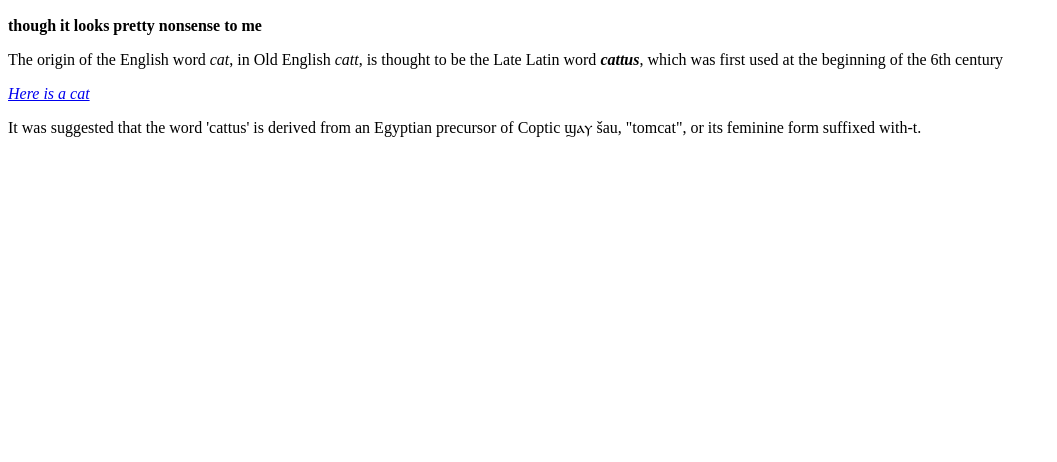
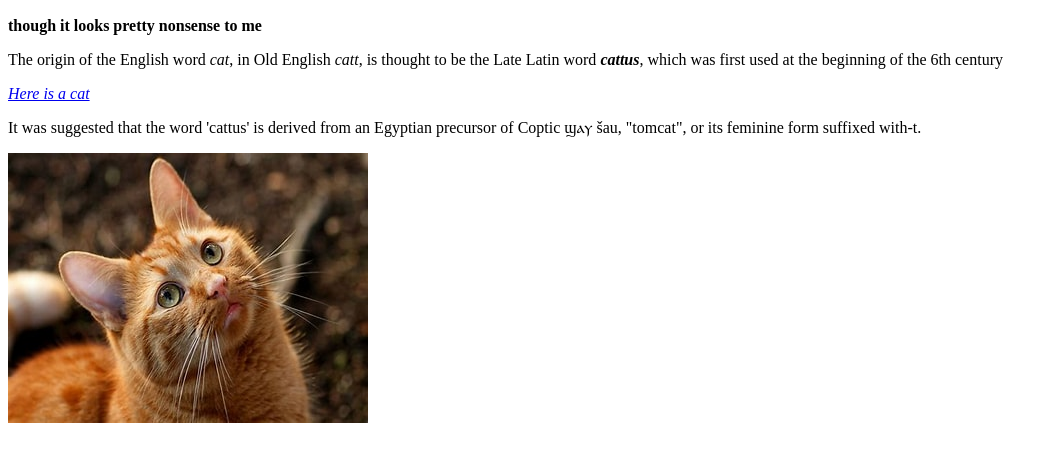
Before and after one commit to qizheg2/qizheg2.github.io, a plain HTML site: page index.html in a window 1280 px wide. Shown: the part 110-572 px from the top of the page, without its empty margins (0-1057 px from the left). Drawn offline with Linux system fonts and the light colour scheme.

Commit message:
Add files via upload

```diff
--- a/index.html
+++ b/index.html
@@ -20,6 +20,7 @@
 				<section>
 					<p>It was suggested that the word 'cattus' is derived from an Egyptian precursor of Coptic ϣⲁⲩ šau, "tomcat", or its feminine form suffixed with-t.</p>
 				</section>
+				<img src="cat.jpg" alt="cat from wikipedia" />
 
 			</article>
 		</main>
```
